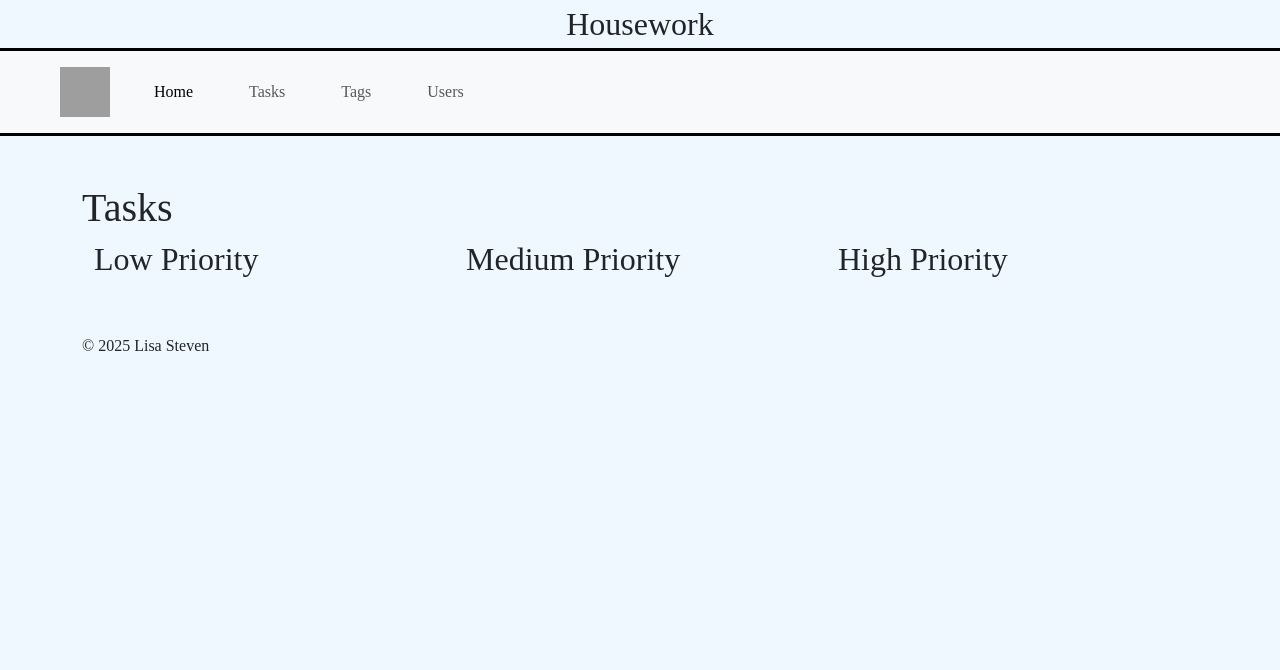
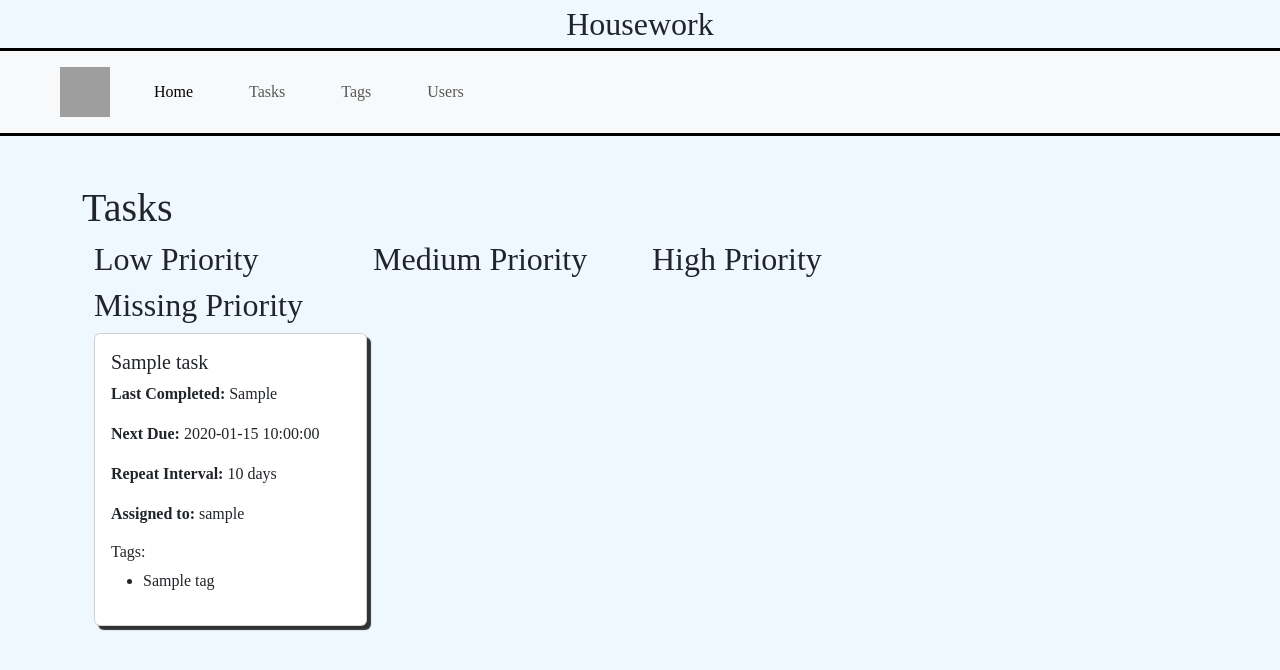
Before and after one commit to LisaS7/HouseworkTracker, a FastAPI app: template templates/tasks.jinja in a window 1280 px wide. Shown: the top 670 px of the page. Run offline with FastAPI, Linux system fonts and the light colour scheme; the template is opened without the code that fills it: most values are stand-ins (such as "Sample title", 1, 10 or a date in 2020); parts of the project's set-up code (start-up, migrations or seed data) failed here and were passed over; some web fonts are replaced; grey boxes are pictures that could not be loaded.

Commit message:
Adding drap and drop functionality to change task priority

```diff
--- /dev/null
+++ b/static/js/drag-drop.js
@@ -0,0 +1,36 @@
+// Allow the drop
+function allowDrop(ev) {
+  ev.preventDefault();
+}
+
+// Handle the drop event
+function drop(ev) {
+  ev.preventDefault();
+  var taskId = ev.dataTransfer.getData("taskId");
+  var newPriority = ev.target.id;
+
+  // Ensure the drop target is valid (e.g., not a nested div)
+  if (!["LOW", "MEDIUM", "HIGH"].includes(newPriority)) {
+    return;
+  }
+
+  // Send an API request to update the task priority in the database
+  fetch(`/tasks/update-priority/${taskId}`, {
+    method: "POST",
+    headers: {
+      "Content-Type": "application/json",
+    },
+    body: JSON.stringify({ priority: newPriority }),
+  })
+    .then((response) => {
+      if (response.ok) {
+        // Optionally, update the UI to reflect the new priority
+        document
+          .getElementById(newPriority)
+          .appendChild(document.getElementById("task-" + taskId));
+      }
+    })
+    .catch((error) => {
+      console.error("Error updating task priority:", error);
+    });
+}
--- a/templates/base.jinja
+++ b/templates/base.jinja
@@ -28,6 +28,6 @@
       src="https://cdn.jsdelivr.net/npm/bootstrap@5.3.3/dist/js/bootstrap.bundle.min.js"
       integrity="sha384-YvpcrYf0tY3lHB60NNkmXc5s9fDVZLESaAA55NDzOxhy9GkcIdslK1eN7N6jIeHz"
       crossorigin="anonymous"
-    ></script>
+    >{% block scripts %}{% endblock %}</script>
   </body>
 </html>
--- a/templates/components/task_card.jinja
+++ b/templates/components/task_card.jinja
@@ -1,4 +1,4 @@
-<div class="card mb-3" draggable=true>
+<div id="task-{{task.id}}" class="card mb-3" draggable=true ondragstart="drag(event)" data-task-id={{task.id}}>
     <div class="card-body">
       <h5 class="card-title">{{ task.title }}</h5>
       <p class="card-text"><strong>Last Completed:</strong> {{ task.last_completed }}</p>
@@ -13,3 +13,9 @@
       </ul>
     </div>
   </div>
+  <script>
+    // Start dragging a task
+function drag(ev) {
+  ev.dataTransfer.setData("taskId", ev.target.getAttribute("data-task-id"));
+}
+  </script>
--- a/templates/tasks.jinja
+++ b/templates/tasks.jinja
@@ -3,27 +3,35 @@
     <h1>Tasks</h1>
     <div class="container">
         <div class="row">
-          <div class="col-4">
+          <div id="LOW" class="col-3" ondrop="drop(event)" ondragover="allowDrop(event)">
             <h2>Low Priority</h2>
-            {% for task in tasks if task.priority == Priority.LOW %}
+            {% for task in tasks if task.priority == 'LOW' %}
                 {% include 'components/task_card.jinja' %}
             {% endfor %}
           </div>
 
-          <div class="col-4">
+          <div id="MEDIUM"  class="col-3" ondrop="drop(event)" ondragover="allowDrop(event)">
             <h2>Medium Priority</h2>
-            {% for task in tasks if task.priority == Priority.MEDIUM %}
+            {% for task in tasks if task.priority == 'MEDIUM' %}
                 {% include 'components/task_card.jinja' %}
             {% endfor %}
           </div>
 
-          <div class="col-4">
+          <div id="HIGH"  class="col-3" ondrop="drop(event)" ondragover="allowDrop(event)">
             <h2>High Priority</h2>
-            {% for task in tasks if task.priority == Priority.HIGH %}
+            {% for task in tasks if task.priority == 'HIGH' %}
                 {% include 'components/task_card.jinja' %}
             {% endfor %}
           </div>
         </div>
+        <div id="NONE" class="col-3">
+            <h2>Missing Priority</h2>
+            {% for task in tasks if not task.priority %}
+                {% include 'components/task_card.jinja' %}
+            {% endfor %}
+          </div>
       </div>
-
+      {% block scripts %}
+      <script src="{{ url_for('static', path='js/drag-drop.js') }}" />
+      {% endblock %}
     {% endblock %}
```
Also changed, not shown: routes/tasks.py (+12 -3 lines).
